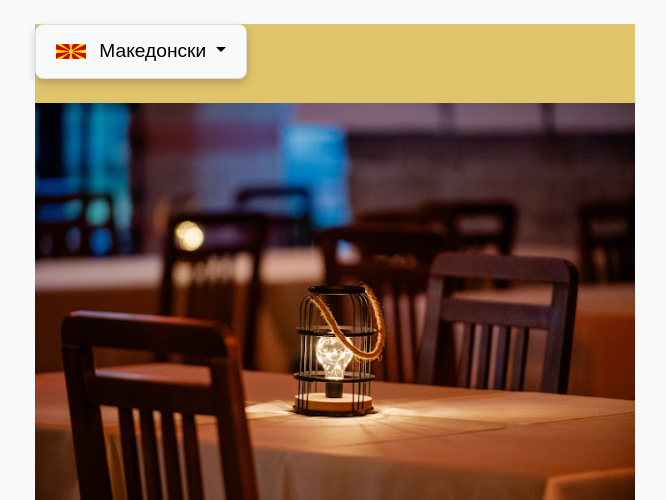
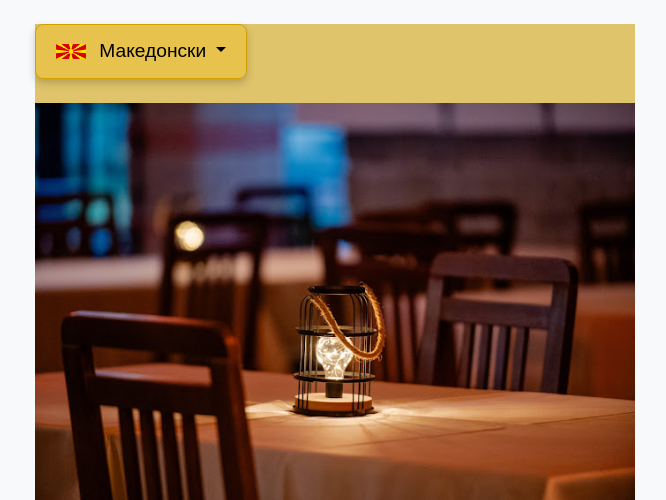
Before and after one commit to Booyan15/LYCHNIDIA-FOOD-MENU, a plain HTML site: page index.html in a window 1280 px wide. Shown: the top 500 px of the page, without its empty margins (305-971 px from the left). Drawn offline with nearby package versions, Linux system fonts and the light colour scheme.

Commit message:
Add files via upload

```diff
--- a/style.css
+++ b/style.css
@@ -22,8 +22,8 @@ body, html{
     padding: 12px 20px; /* Increased padding for a bigger button */
     border-radius: 8px; /* Rounded corners for the button */
     box-shadow: 0 4px 8px rgba(0, 0, 0, 0.2); /* Subtle shadow effect */
-    background-color: #f8f9fa; /* Light background color for the button */
-    border: 1px solid #ddd; /* Border to define the button edges */
+    background-color: #e7c34e; /* Light background color for the button */
+    border: 1px solid #d1a000; /* Border to define the button edges */
 }
 
 .dropdown-content {
```
